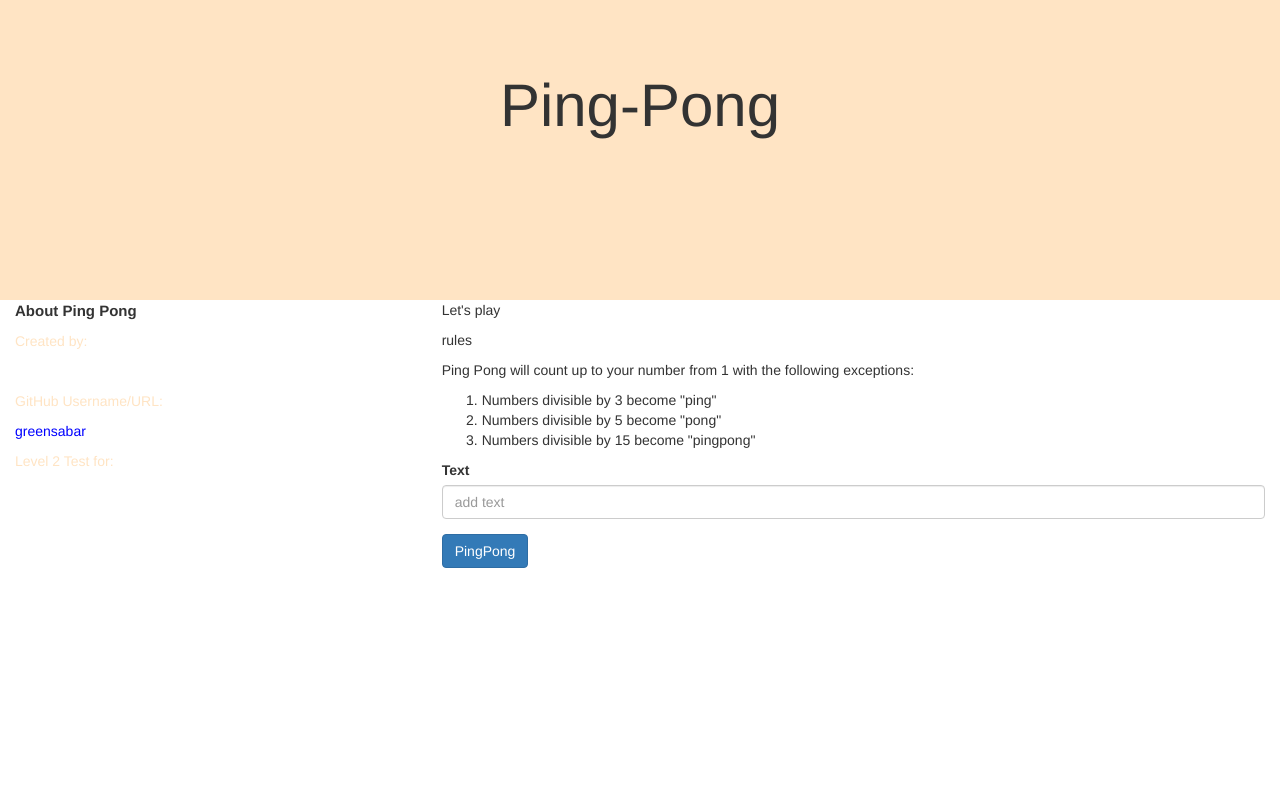
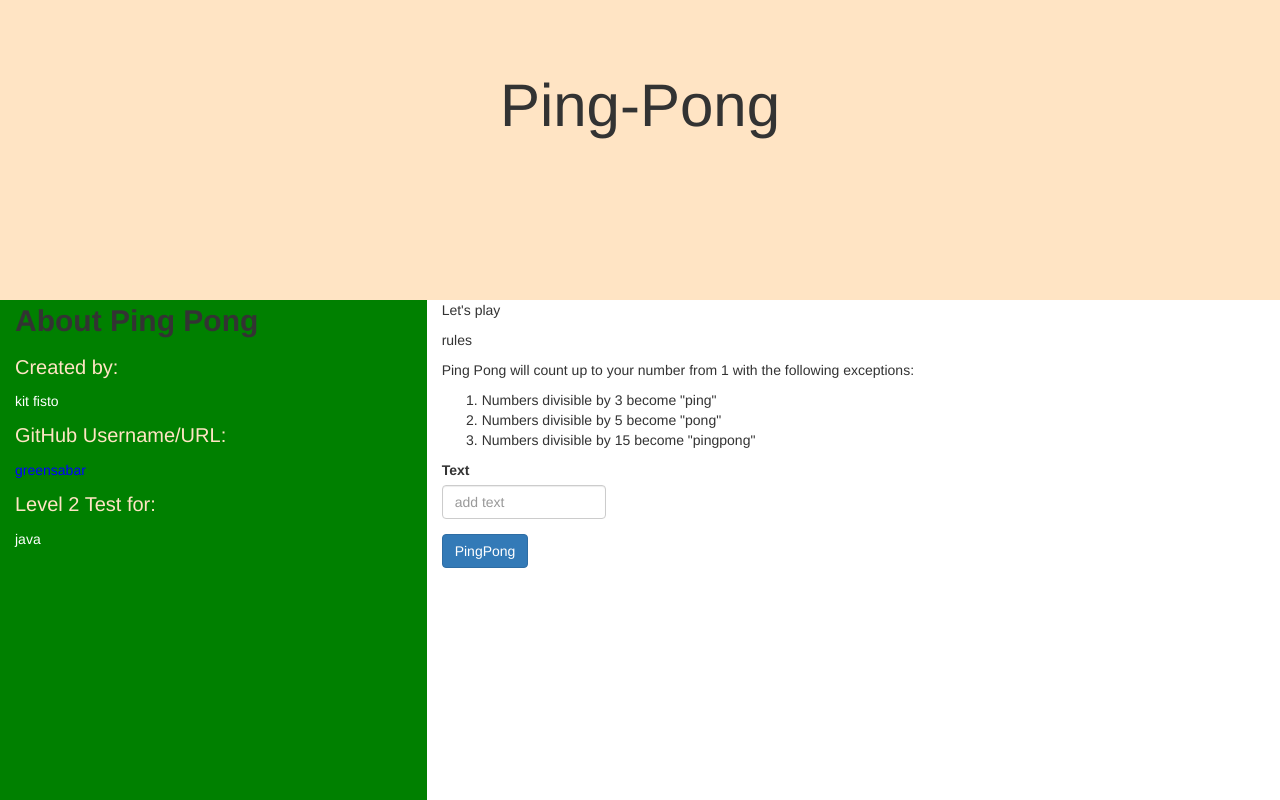
Before and after one commit to terrydon/pingpong, a plain HTML site: page index.html in a window 1280 px wide. Drawn offline with Linux system fonts and the light colour scheme.

Commit message:
modifying the css

```diff
--- a/css/styles.css
+++ b/css/styles.css
@@ -1,31 +1,47 @@
+/*adding css to container one*/
 #con1 {
   background-color: #FFE4C4;
   height: 300px;
   text-align: center;
 }
+/*modifying paragraph 1*/
 #p1 {
   font-size: 60px;
   text-align: center;
   padding-top: 5%;
 }
 #p2{
-  font-size: 15px;
+  font-size: 30px;
 }
 #p3{
   color: #FFE4C4;
+  font-size: 20px;
 }
 #p4{
   color: white;
 }
 #p5{
   color: #FFE4C4;
+  font-size: 20px;
 }
 #p6{
   color: blue;
 }
 #p7{
 color: #FFE4C4;
+font-size: 20px;
 }
 #p8{
   color: white;
 }
+#con2{
+  background-color: green;
+  height: 500px;
+}
+#whole{
+  background-color: grey;
+  height: 500px;
+}
+#text-Input{
+  width: 20%;
+}
```
